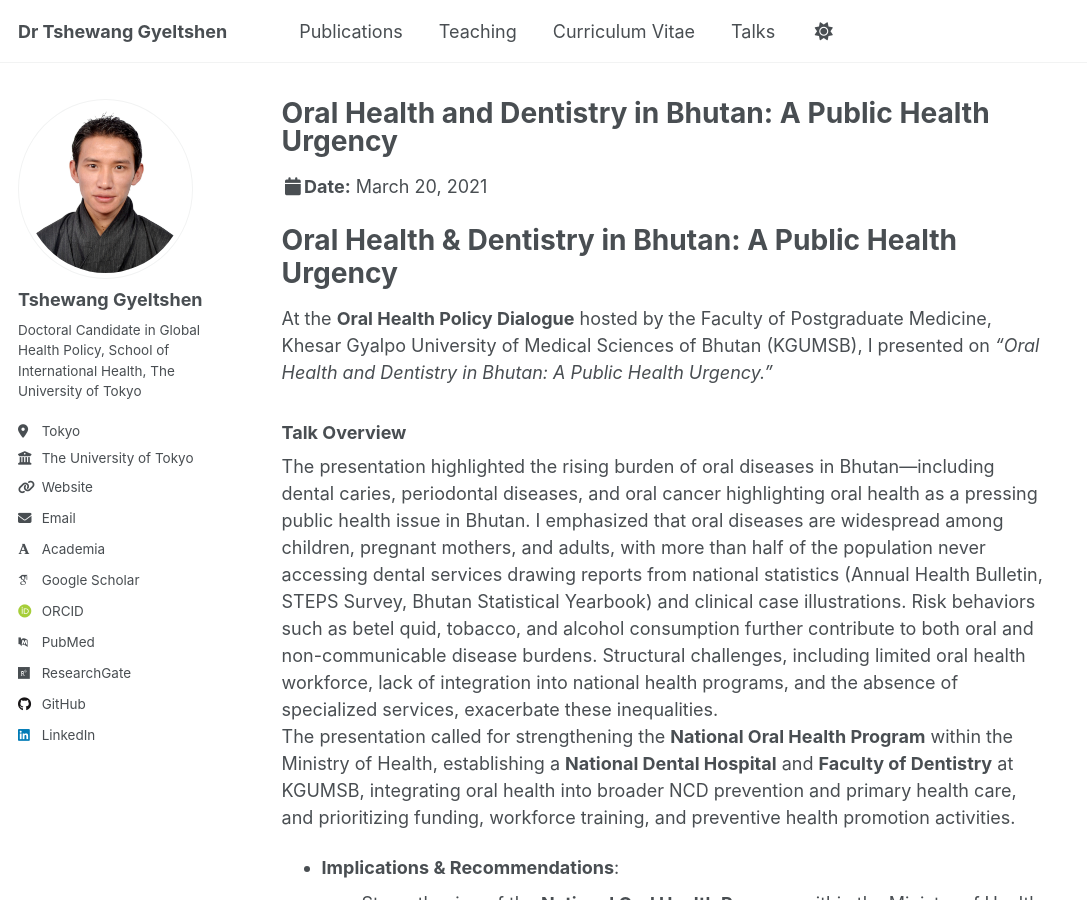
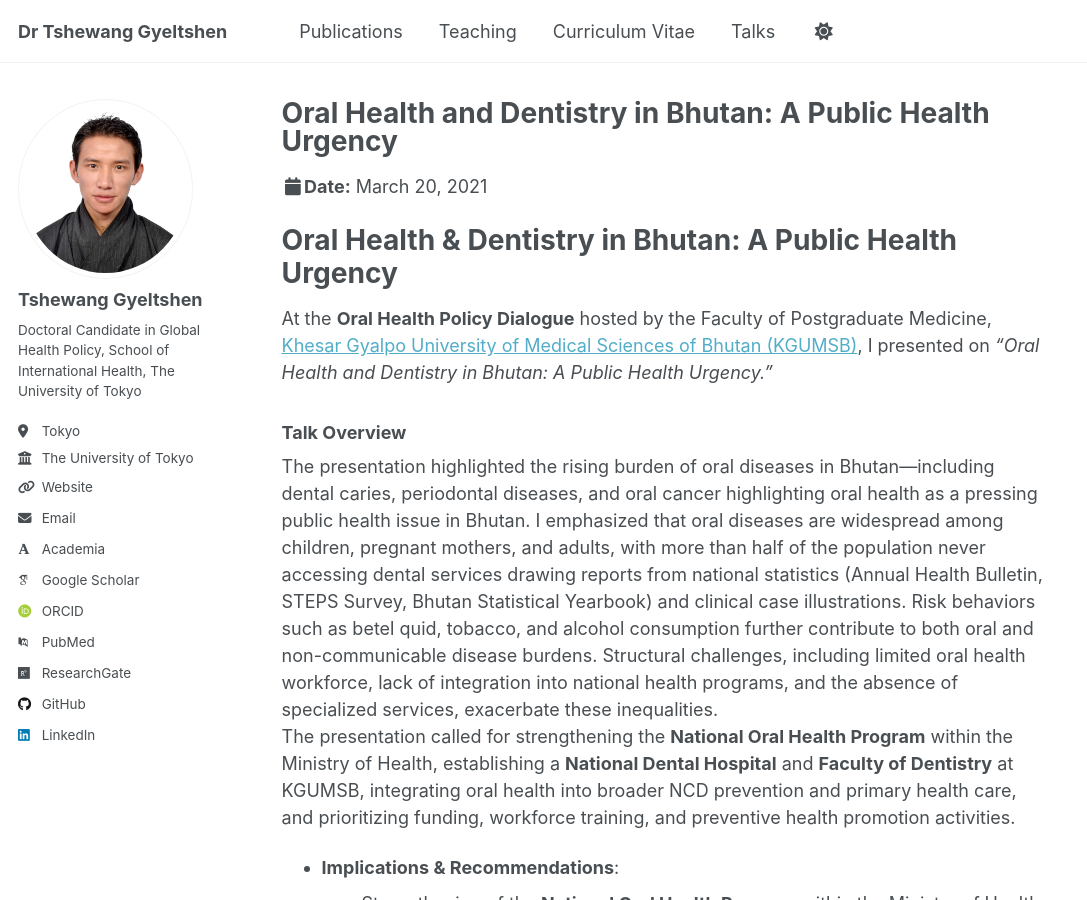
Before and after one commit to tgyeltshen/tgyeltshen.github.io, a Jekyll site: the page built from _talks/2021-03-21-talk-4.md, in a window 1280 px wide and 900 px high. Shown: the whole window, without its empty margins (0-1087 px from the left). Built offline with Jekyll 4.4.1, drawn with Linux system fonts in a browser that asks for light colours; some web fonts are replaced; a script that is not in the unit is left out; part of the change alters nothing that is shown.

```diff
--- a/_talks/2021-03-21-talk-4.md
+++ b/_talks/2021-03-21-talk-4.md
@@ -10,7 +10,7 @@ location: "Thimphu, Bhutan (Virtual and In-person)"
 
 # Oral Health & Dentistry in Bhutan: A Public Health Urgency
 
-At the **Oral Health Policy Dialogue** hosted by the Faculty of Postgraduate Medicine, Khesar Gyalpo University of Medical Sciences of Bhutan (KGUMSB), I presented on *“Oral Health and Dentistry in Bhutan: A Public Health Urgency.”*
+At the **Oral Health Policy Dialogue** hosted by the Faculty of Postgraduate Medicine, [Khesar Gyalpo University of Medical Sciences of Bhutan (KGUMSB)](https://www.kgumsb.edu.bt/), I presented on *“Oral Health and Dentistry in Bhutan: A Public Health Urgency.”*
 
 ### Talk Overview
 The presentation highlighted the rising burden of oral diseases in Bhutan—including dental caries, periodontal diseases, and oral cancer highlighting oral health as a pressing public health issue in Bhutan. I emphasized that oral diseases are widespread among children, pregnant mothers, and adults, with more than half of the population never accessing dental services drawing reports from national statistics (Annual Health Bulletin, STEPS Survey, Bhutan Statistical Yearbook) and clinical case illustrations. Risk behaviors such as betel quid, tobacco, and alcohol consumption further contribute to both oral and non-communicable disease burdens. Structural challenges, including limited oral health workforce, lack of integration into national health programs, and the absence of specialized services, exacerbate these inequalities.
```
